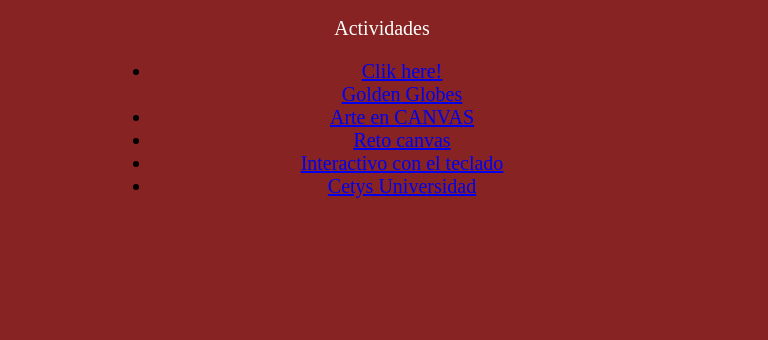
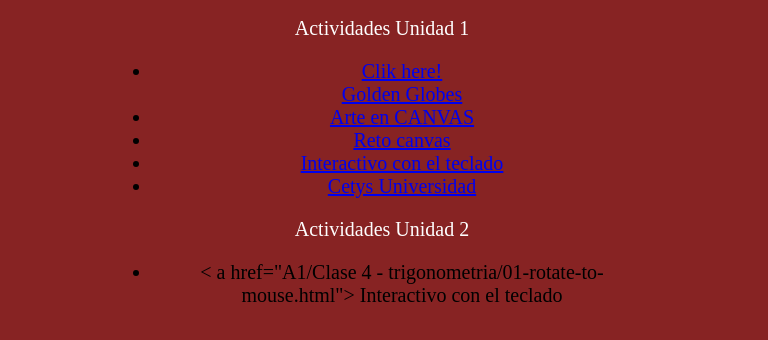
Before and after one commit to Lexiqwq/github.io, a plain HTML site: page index.html in a window 1280 px wide. Shown: the part 296-636 px from the top of the page, without its empty margins (258-1026 px from the left). Drawn offline with Linux system fonts and the light colour scheme.

Commit message:
Update activities section in index.html

```diff
--- a/index.html
+++ b/index.html
@@ -36,7 +36,7 @@ Index
  <body>
    <h1>☆ Bienvenido ☆ </h1>
    <img src="wah.png">
-   <p>Actividades</p>
+   <p>Actividades Unidad 1</p>
    <ul>
        <li><a href="A1/PaginaPrincipal.html">Clik here!</a></li
 
@@ -50,5 +50,10 @@ Index
 
         <li><a href="https://www.cetys.mx">Cetys Universidad</a></li>
    </ul>
+    <p>Actividades Unidad 2</p>
+     <ul>
+       <li>< a href="A1/Clase 4 - trigonometria/01-rotate-to-mouse.html"> Interactivo con el teclado </a></li>
+
+     </ul>
  </body>
 </html>
```
